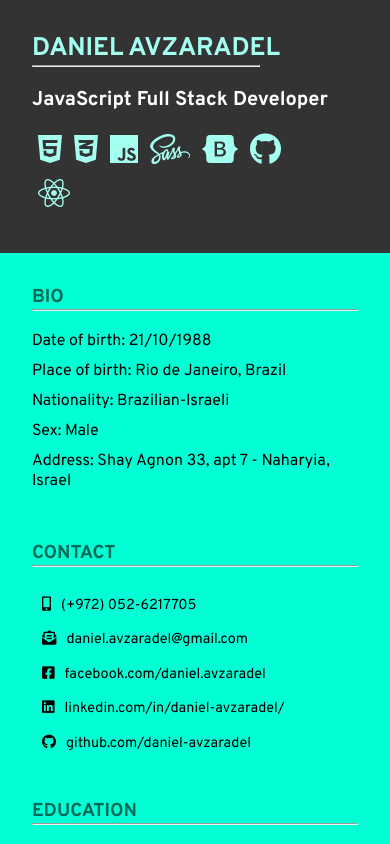
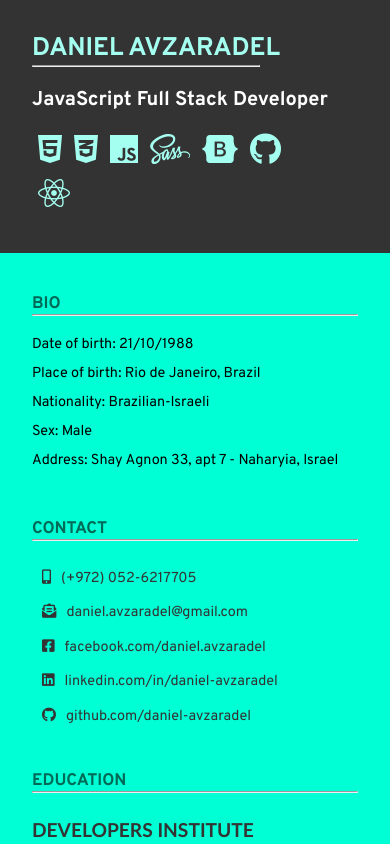
Before and after one commit to daniel-avzaradel/my-curriculum-vitae, a plain HTML site: page index.html in a window 390 px wide. Shown: the top 844 px of the page. Drawn offline with Linux system fonts and the light colour scheme.

Commit message:
added links in the contact section, corrected responsiveness

```diff
--- a/index.html
+++ b/index.html
@@ -19,7 +19,7 @@
 
         <header>
             <div>
-                <img src="./profile.png" alt="Profile picture of Daniel Avzaradel">
+                <img src="./profile.png" alt="Profile picture">
                 <h1>DANIEL AVZARADEL</h1><hr>
                 <h2>JavaScript Full Stack Developer</h2>
                 <br>
@@ -54,11 +54,11 @@
                 <hr>
                 <br>
                 <ul id="contact">
-                    <li><i class="fas fa-mobile-alt"></i>(+972) 052-6217705</li>
-                    <li><i class="fas fa-envelope-open-text"></i>daniel.avzaradel@gmail.com</li>
-                    <li><i class="fab fa-facebook-square"></i>facebook.com/daniel.avzaradel</li>
-                    <li><i class="fab fa-linkedin"></i>linkedin.com/in/daniel-avzaradel/</li>
-                    <li><i class="fab fa-github"></i>github.com/daniel-avzaradel</li>
+                    <li><a href="tel:+972 052-6217705"><i class="fas fa-mobile-alt"></i>(+972) 052-6217705</a></li>
+                    <li><a href="mailto:daniel.avzaradel@gmail.com"><i class="fas fa-envelope-open-text"></i>daniel.avzaradel@gmail.com</a></li>
+                    <li><a href="https://www.facebook.com/daniel.avzaradel" target="_blank"><i class="fab fa-facebook-square"></i>facebook.com/daniel.avzaradel</a></li>
+                    <li><a href="https://www.linkedin.com/in/daniel-avzaradel" target="_blank"><i class="fab fa-linkedin"></i>linkedin.com/in/daniel-avzaradel</a></li>
+                    <li><a href="https://www.github.com/daniel-avzaradel" target="_blank"><i class="fab fa-github"></i>github.com/daniel-avzaradel</a></li>
                 </ul>
                 <br><br>
                 <h3>Education</h3>
--- a/main.css
+++ b/main.css
@@ -81,12 +81,18 @@ main {
     height: auto;
     display: flex;
     flex-direction: column;
-    padding: 2rem;
+    padding: 2.5rem 2rem;
+}
+
+#left a {
+    color: #333;
+    text-decoration: none;
 }
 
 #education, #contact, #languages, #bio {
     text-decoration: none;
     list-style: none;
+    font-size: 0.9rem;
 }
 
 #bio li {
@@ -112,6 +118,10 @@ aside p {
 #left hr {
     color: #333;
     width: 100%;
+}
+
+#left {
+    font-size: .9rem;
 }
 
 h3 {
@@ -165,6 +175,13 @@ h3 {
 @media screen and (min-width: 1024px) and (max-width: 1439px) {
     .page {
         width: 80%;
+    }
+    #left {
+        width: 32%;
+        min-width: 320px;
+    }
+    #contact {
+        margin-left: -12px;
     }
 }
 
```
